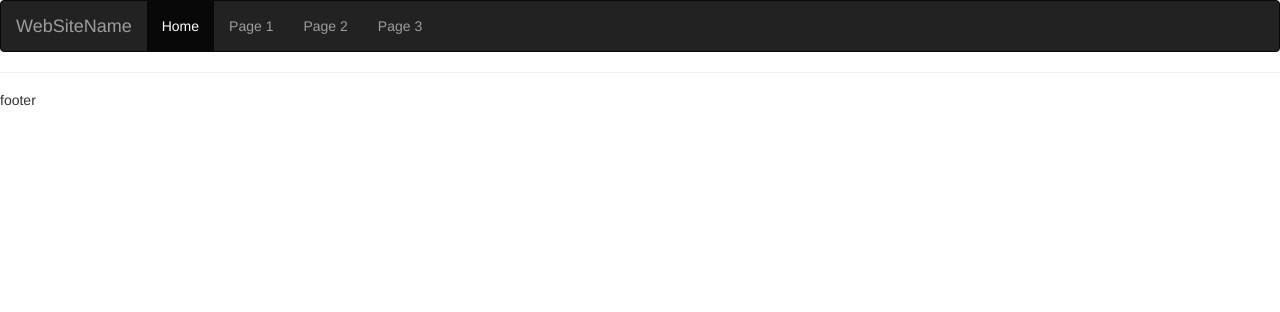
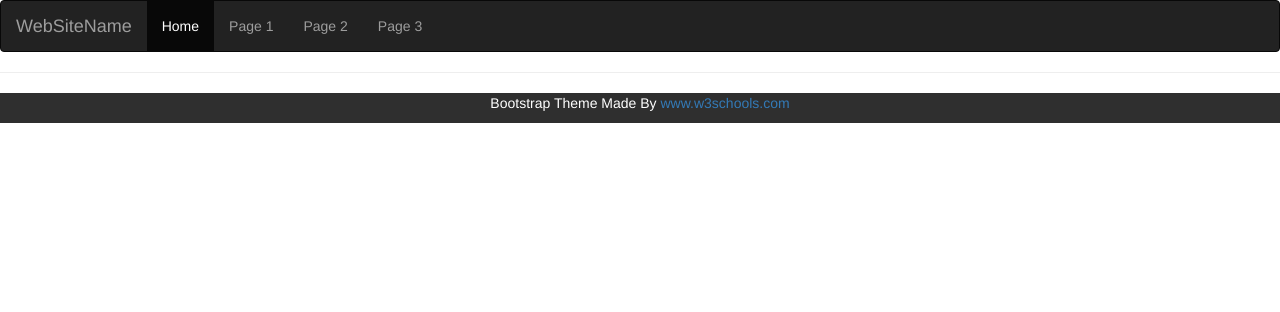
Before and after one commit to AlexHuynh23/DjangoProject, a Django app: page / in a window 1280 px wide. Shown: the top 312 px of the page. Run offline with Django 3.2, Linux system fonts and the light colour scheme; some libraries are stand-ins or nearby versions.

Commit message:
Basic Bootstrap Footer

```diff
--- a/accounts/templates/accounts/footer.html
+++ b/accounts/templates/accounts/footer.html
@@ -1,2 +1,10 @@
+<style>
+.bg-4 {
+  background-color: #2f2f2f;
+  color: #ffffff;
+}
+</style>
 
-<h5>footer</h5>
+<footer class="container-fluid bg-4 text-center">
+  <p>Bootstrap Theme Made By <a href="https://www.w3schools.com">www.w3schools.com</a></p>
+</footer>
```
